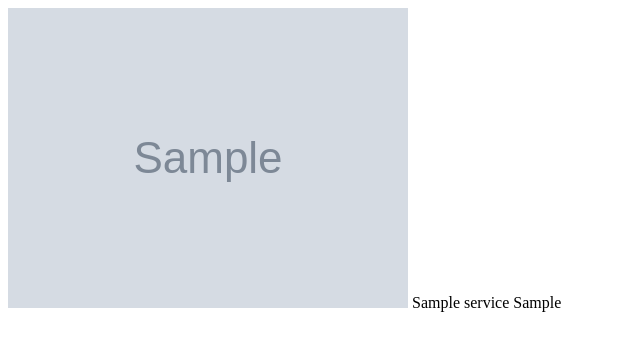
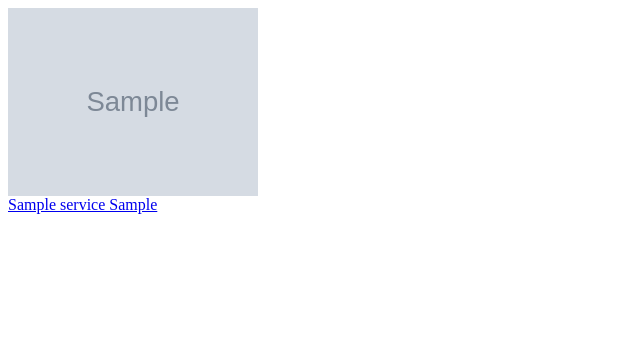
Before and after one commit to TEAM-GudokSapiens/Gudok_Sapiens, a Django app: page /service/list/ in a window 1280 px wide. Shown: the top 351 px of the page, without its empty margins (0-640 px from the left). Run offline with Django 3.2, Linux system fonts and the light colour scheme; tables that the repository leaves empty hold one stand-in row (values such as "Sample post"); grey boxes marked "Sample" are stand-in pictures.

Commit message:
Feat:[list.html 카드 형식으로 표현]

```diff
--- a/services/templates/services/list.html
+++ b/services/templates/services/list.html
@@ -1,11 +1,28 @@
+
+
+<div class="album py-5 bg-light">
+    <div class="container">
+        <div class="flex row row-cols-1 row-cols-sm-2 row-cols-md-3 g-3">
             {% for service in services  %}
-    {% comment %} <a href="{% url 'service:service_detail' service.id %}">  {% endcomment %}
-        <div>
+                <a href="{% url 'service:service_detail' service.id %}">
+                    <div class="col">
+                        <div class='card'>
+                            <div class='card-img-top'>
                             {% if service.img %}
-                <img src="{{ service.img.url }}" />
+                                <img src="{{ service.img.url }}" width='250px' />
                             {% endif %}
+                            </div>
+                            <div class='card-body'>
+
+                            </div>
+
                             {{ service.name }}
                             {{ service.intro }}
                         </div>
+
+                    </div>
                 {% comment %} </a> {% endcomment %}
             {% endfor %}
+        </div>
+    </div>
+</div>
```
Lines whose indentation alone changed are shown as unchanged.
